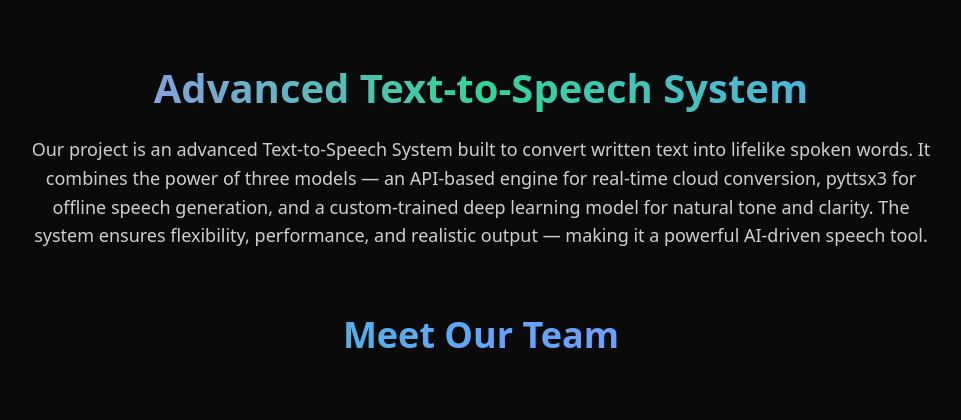
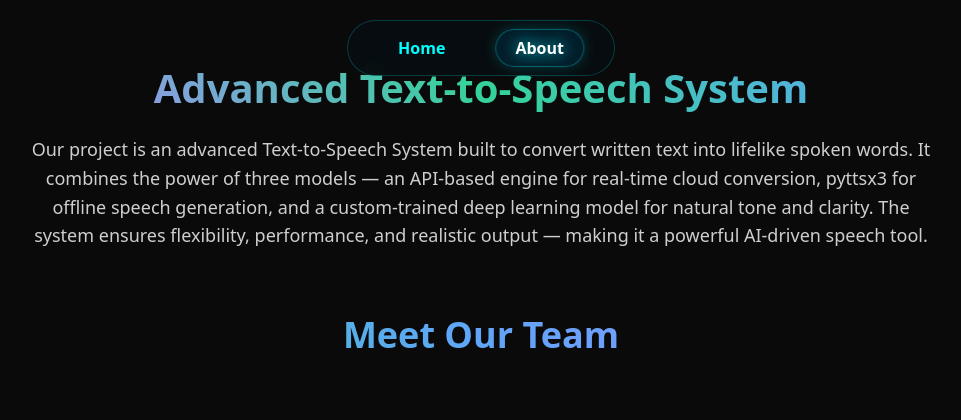
Before and after one commit to Shoaib1345/TexttoSpeech-, a Flask app: page /about in a window 1280 px wide. Shown: the top 420 px of the page, without its empty margins (159-1120 px from the left). Run offline with Flask 3, Linux system fonts and the light colour scheme.

Commit message:
Added header

```diff
--- a/templates/about.html
+++ b/templates/about.html
@@ -13,6 +13,99 @@
       margin: 0;
       padding: 0;
       box-sizing: border-box;
+    }
+
+     header {
+    position: fixed;
+    left: 0;
+    right: 0;
+    top: 20px;
+    text-align: center;
+    z-index: 1000;
+  }
+
+  header nav {
+    display: inline-block;
+    margin: 0 auto;
+    position: relative;
+    background: rgba(0, 20, 30, 0.3);
+    border-radius: 50px;
+    padding: 8px 15px;
+    backdrop-filter: blur(10px);
+    border: 1px solid rgba(0, 255, 255, 0.2);
+  }
+
+  .glass-slider {
+    position: absolute;
+    top: 8px;
+    left: 15px;
+    height: calc(100% - 16px);
+    background: rgba(0, 40, 60, 0.6);
+    border-radius: 25px;
+    backdrop-filter: blur(15px);
+    border: 1px solid rgba(0, 255, 255, 0.3);
+    box-shadow: 0 0 15px rgba(0, 255, 255, 0.2);
+    transition: all 0.4s cubic-bezier(0.4, 0, 0.2, 1);
+    z-index: -1;
+  }
+
+  .nav-links {
+    display: flex;
+    position: relative;
+    z-index: 2;
+  }
+
+  header a {
+    color: #00ffff;
+    text-decoration: none;
+    margin: 0 15px;
+    font-weight: 600;
+    transition: all 0.3s ease;
+    padding: 8px 20px;
+    border-radius: 20px;
+    position: relative;
+    z-index: 3;
+  }
+
+  header a:hover {
+    text-shadow: 0 0 10px #00ffff;
+    color: #ffffff;
+  }
+
+  header a.active {
+    color: #ffffff;
+    text-shadow: 0 0 15px #00ffff;
+  }
+
+  @media (max-width: 768px) {
+      header {
+        position: relative;
+        top: 0;
+        right: 0;
+        text-align: center;
+        margin-bottom: 20px;
+      }
+
+      header nav {
+        padding: 6px 12px;
+      }
+
+      header a {
+        margin: 0 10px;
+        padding: 6px 15px;
+      }
+    }
+
+    @media (max-width: 480px) {
+      header nav {
+        padding: 5px 10px;
+      }
+
+      header a {
+        margin: 0 8px;
+        padding: 5px 12px;
+        font-size: 0.9rem;
+      }
     }
 
     body {
@@ -304,6 +397,16 @@
 </head>
 
 <body>
+  <header>
+    <nav>
+      <div class="glass-slider"></div>
+      <div class="nav-links">
+        <a href="/" class="nav-link active">Home</a>
+        <a href="/about" class="nav-link">About</a>
+      </div>
+    </nav>
+  </header>
+
   <!-- Project Description Section -->
   <section class="project-section">
     <h1>Advanced Text-to-Speech System</h1>
@@ -437,6 +540,63 @@
       </div>
     </div>
   </main>
+  <script>
+document.addEventListener("DOMContentLoaded", function () {
+  const navLinks = document.querySelectorAll(".nav-link");
+  const glassSlider = document.querySelector(".glass-slider");
+  const navLinksContainer = document.querySelector(".nav-links");
+
+  function updateSliderPosition(activeLink) {
+    const linkRect = activeLink.getBoundingClientRect();
+    const containerRect = navLinksContainer.getBoundingClientRect();
+    const leftPos = linkRect.left - containerRect.left;
+
+    glassSlider.style.width = `${linkRect.width}px`;
+    glassSlider.style.transform = `translateX(${leftPos}px)`;
+  }
+
+  // 🔹 Detect active link based on current URL path
+  const currentPath = window.location.pathname.replace(/\/$/, ""); // removes trailing slash
+  let activeLink = null;
+
+  navLinks.forEach((link) => {
+    const linkPath = link.getAttribute("href").replace(/\/$/, "");
+    if (linkPath === currentPath) {
+      link.classList.add("active");
+      activeLink = link;
+    } else {
+      link.classList.remove("active");
+    }
+  });
+
+  // Initialize slider on the correct link
+  if (activeLink) updateSliderPosition(activeLink);
+  else updateSliderPosition(navLinks[0]); // fallback to first link
+
+  // Update on click
+  navLinks.forEach((link) => {
+    link.addEventListener("click", function (e) {
+      e.preventDefault();
+      navLinks.forEach((l) => l.classList.remove("active"));
+      this.classList.add("active");
+      updateSliderPosition(this);
+
+      // Optional delayed navigation
+      setTimeout(() => {
+        window.location.href = this.getAttribute("href");
+      }, 300);
+    });
+  });
+
+  // Recalculate on resize
+  window.addEventListener("resize", () => {
+    const active = document.querySelector(".nav-link.active");
+    if (active) updateSliderPosition(active);
+  });
+});
+</script>
+
+
 </body>
 
 </html>
```
